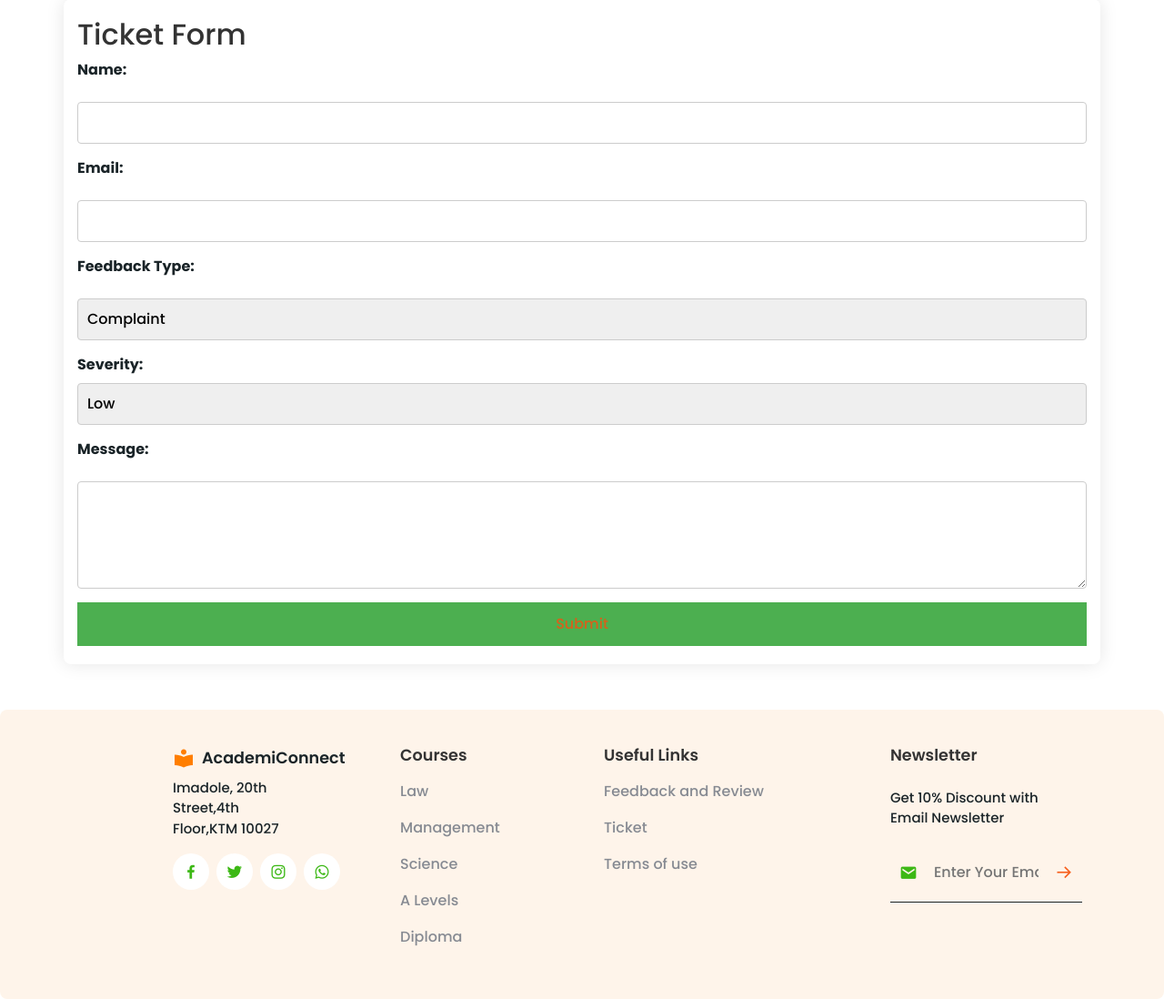
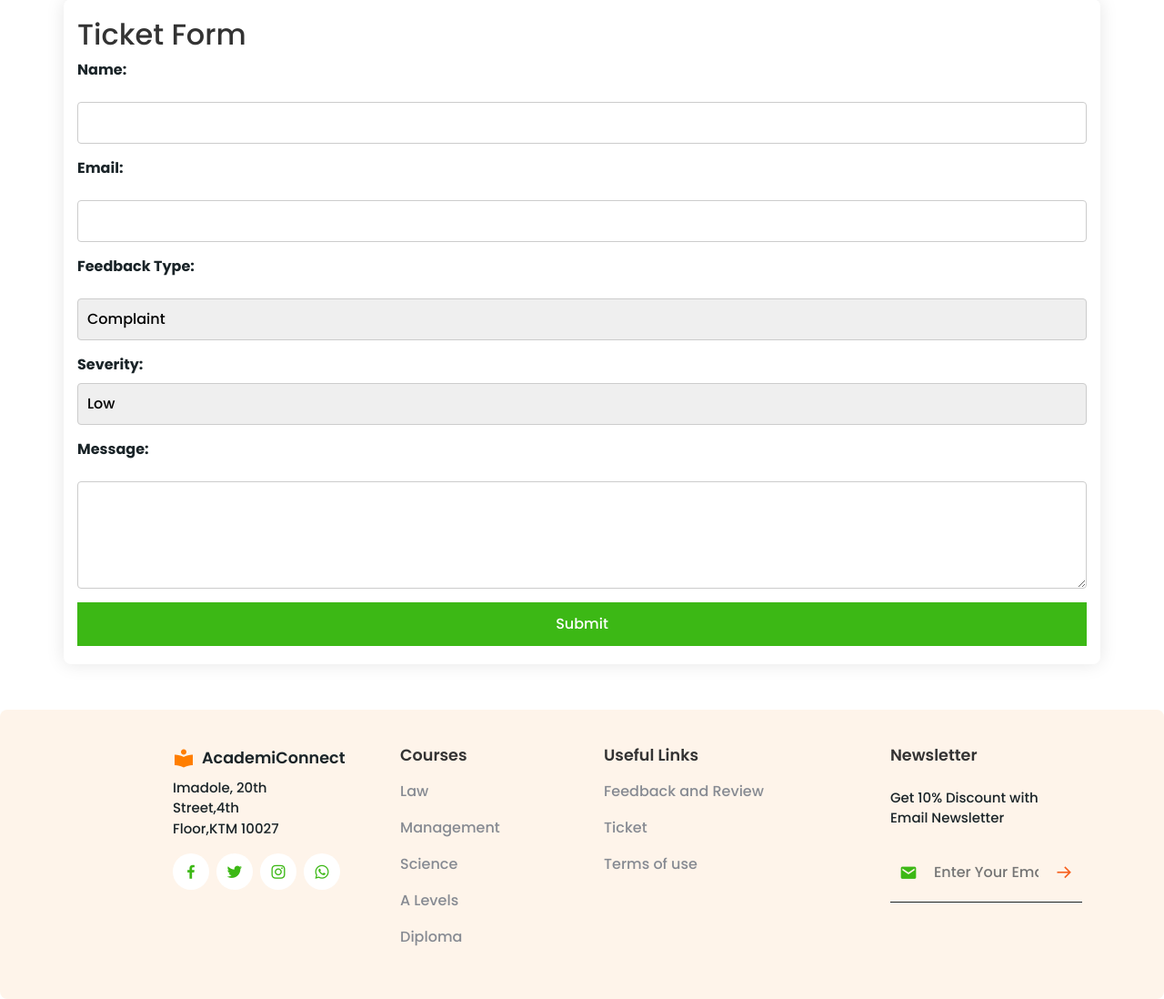
Before and after one commit to Pawan70056/3rdsemesterproject, a Django app: page /ticket/ in a window 1280 px wide. Shown: the part 182-1280 px from the top of the page at 91% size. Run offline with Django 5.2, Linux system fonts and the light colour scheme; some libraries are stand-ins or nearby versions.

Commit message:
colour css ticket

```diff
--- a/static/css/ticket.css
+++ b/static/css/ticket.css
@@ -42,8 +42,8 @@
   }
 
   button {
-    background-color: #4caf50;
-    color: #d8601b;
+    background-color: #3CB815;
+    color: #ffffff;
     border: none;
     padding: 12px 24px;
     font-size: 16px;
```
